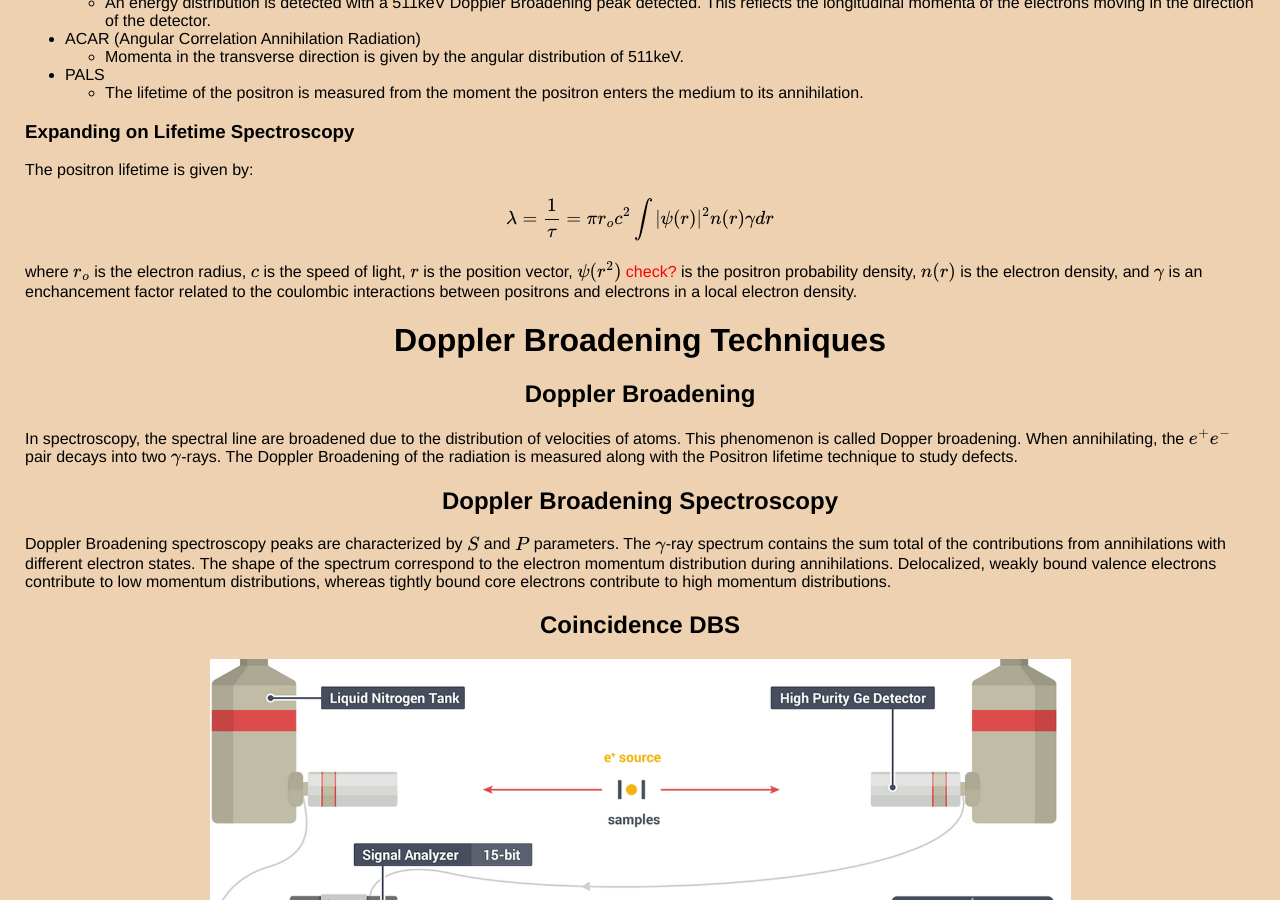
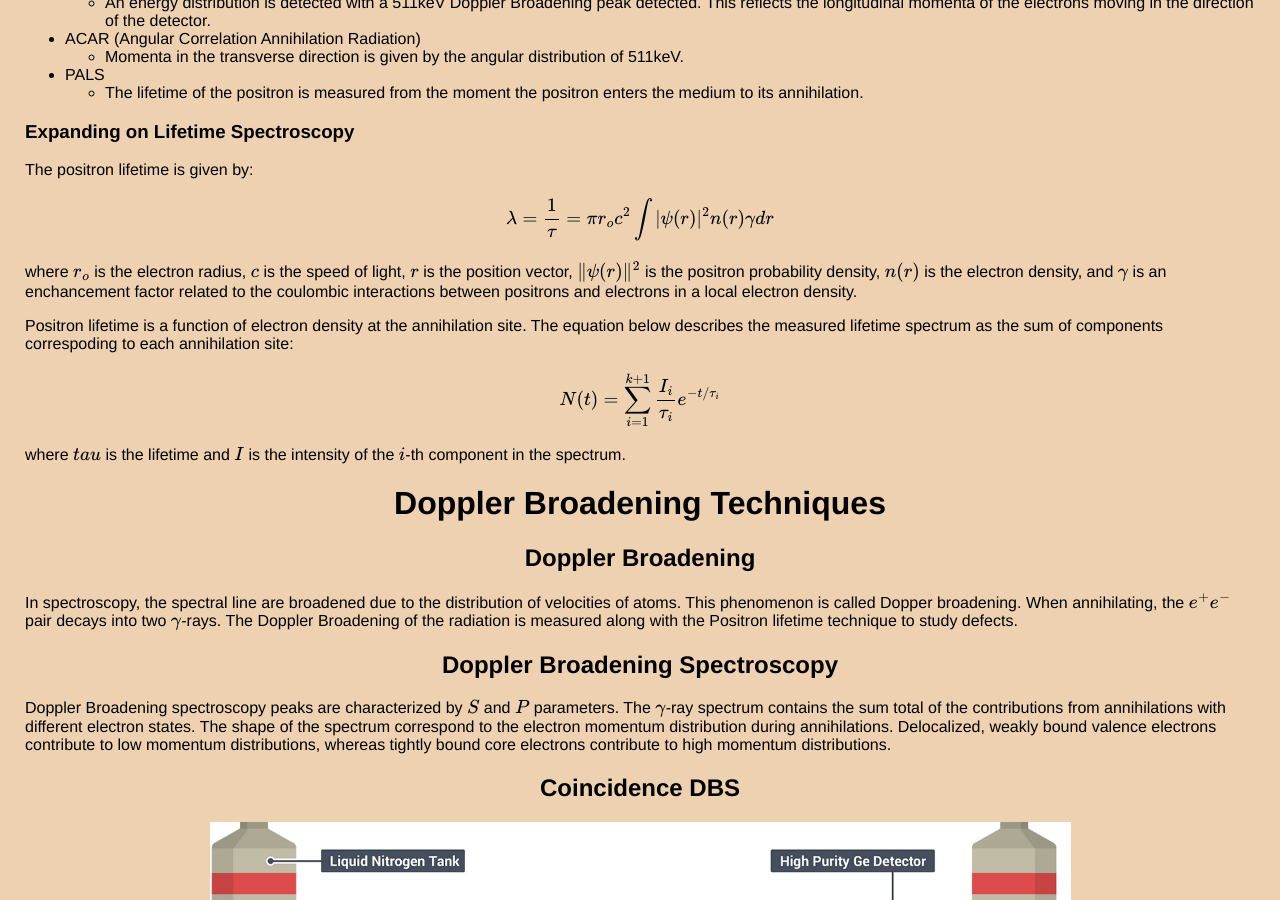
Before and after one commit to thaihangchung7/thaihangchung7.github.io, a Jekyll site: the page built from _notes/PositronAS.md, in a window 1280 px wide and 900 px high, scrolled down 1469 px. Built offline with Jekyll 4.4.1, drawn with Linux system fonts in a browser that asks for light colours; formulas are drawn with MathJax 3.

Commit message:
Some words on positron lifetime spectra

```diff
--- a/_notes/PositronAS.md
+++ b/_notes/PositronAS.md
@@ -61,7 +61,14 @@ The positron lifetime is given by:
 
   $$ \lambda = \frac{1}{\tau} = \pi r_{o} c^{2} \int |\psi (r) |^{2} n(r) \gamma dr  $$
 
-  where $$r_{o}$$ is the electron radius, $$c$$ is the speed of light, $$ r $$ is the position vector, $$ \psi (r^{2}) $$ <span style="color: red"> check? </span> is the positron probability density, $$ n(r) $$ is the electron density, and $$ \gamma $$ is an enchancement factor related to the coulombic interactions between positrons and electrons in a local electron density.
+  where $$r_{o}$$ is the electron radius, $$c$$ is the speed of light, $$ r $$ is the position vector, $$ \| \psi (r) \|^{2}$$ is the positron probability density, $$ n(r) $$ is the electron density, and $$ \gamma $$ is an enchancement factor related to the coulombic interactions between positrons and electrons in a local electron density.
+
+  Positron lifetime is a function of electron density at the annihilation site. The equation below describes the measured lifetime spectrum as the sum of components correspoding to each annihilation site:
+
+  $$ N(t) = \sum_{i = 1}^{k+1} \frac{I_{i}}{\tau_{i}} e^{- t/ \tau_{i}}$$
+
+where $$ tau $$ is the lifetime and $$ I $$ is the intensity of the $$i$$-th component in the spectrum.
+
 
 # Doppler Broadening Techniques
 
```
